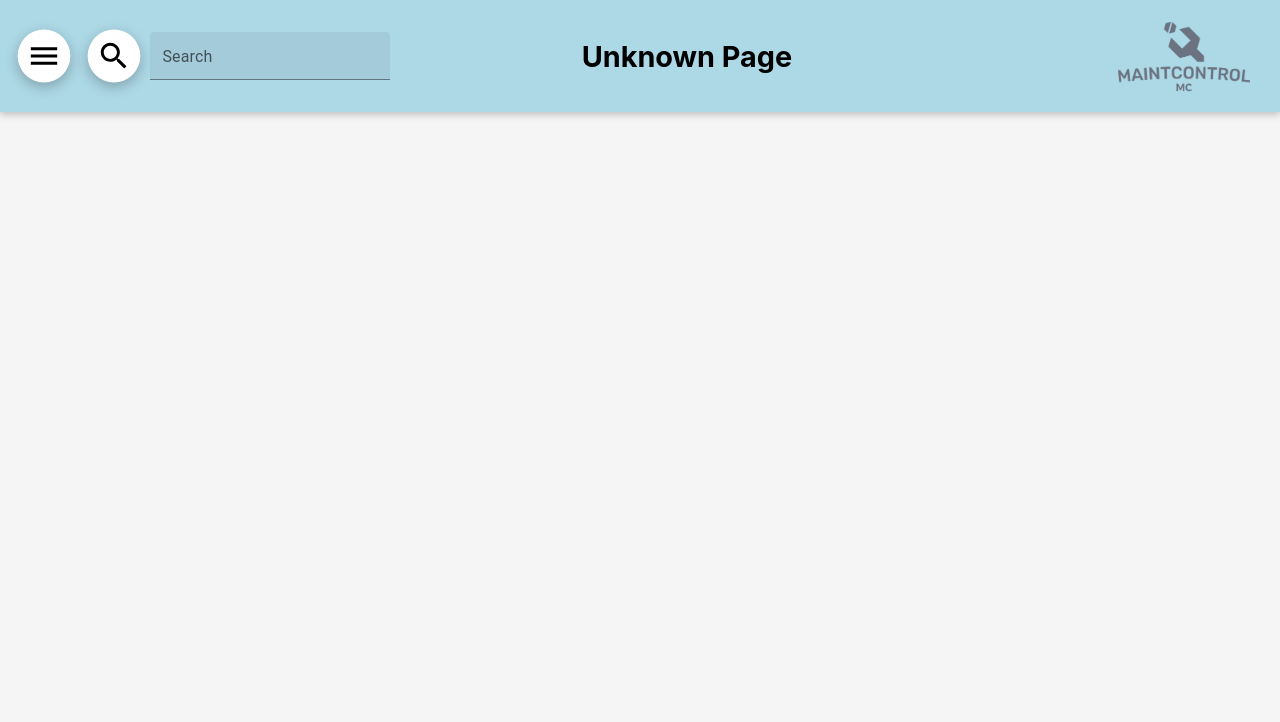
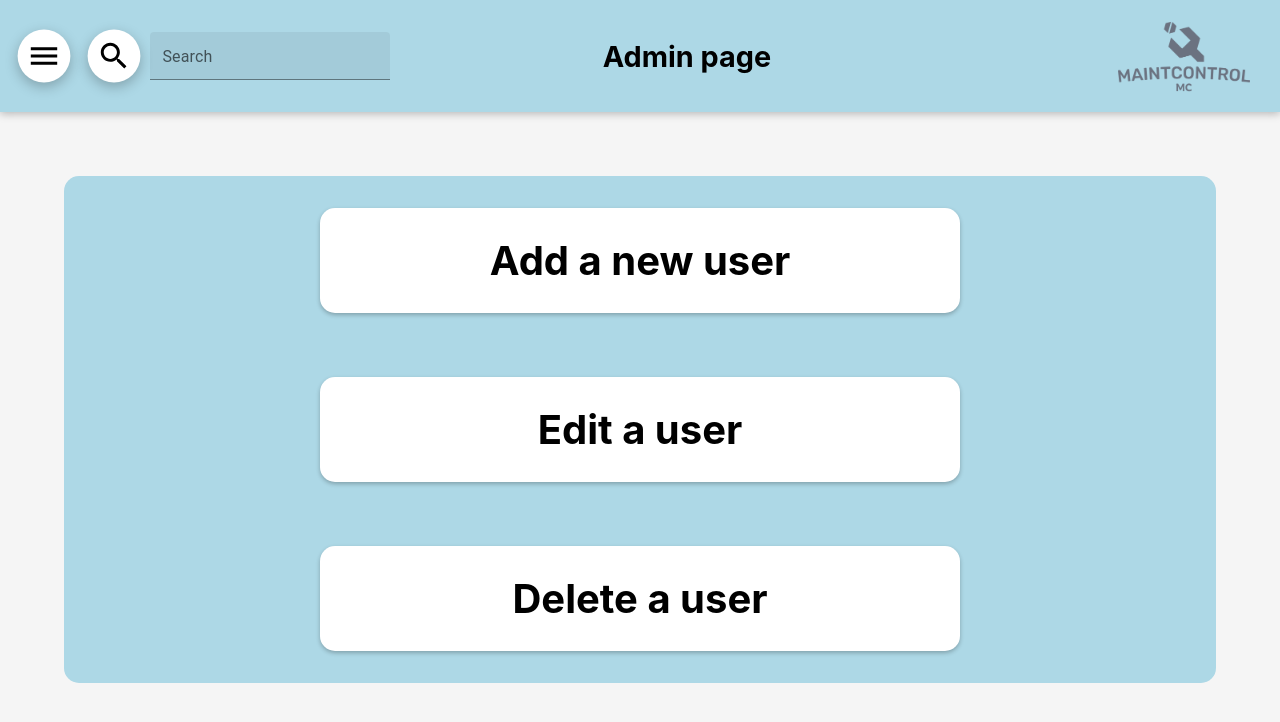
Before and after one commit to liorspidy/MaintControl, a React (Create React App) app: page /admin in a window 1280 px wide. Before the commit this address had no page. Shown: the top 722 px of the page. Built offline with nearby package versions, Linux system fonts and the light colour scheme.

Commit message:
adding main admin page
adding main admin page

```diff
--- a/package.json
+++ b/package.json
@@ -5,7 +5,7 @@
   "dependencies": {
     "@emotion/react": "^11.10.5",
     "@emotion/styled": "^11.10.5",
-    "@mui/icons-material": "^5.11.0",
+    "@mui/icons-material": "^5.11.11",
     "@mui/material": "^5.11.1",
     "@testing-library/jest-dom": "^5.16.5",
     "@testing-library/react": "^13.4.0",
--- a/src/App.js
+++ b/src/App.js
@@ -11,6 +11,7 @@ import AddGuide from "./components/pages/guides/addGuide/AddGuide";
 import EditGuide from "./components/pages/guides/editGuide/EditGuide";
 import GuideDetails from "./components/pages/guides/GuideDetails";
 import CartProvider from "./store/CartProvider";
+import Admin from "./components/pages/admin/Admin";
 
 function App() {
   const location = useLocation().pathname.replace("/", "");
@@ -28,6 +29,7 @@ function App() {
           <Route path="guides/addGuide" element={<AddGuide />} />
           <Route path="guides/editGuide/:guideId" element={<EditGuide />} />
           <Route path="guides/details/:guideId" element={<GuideDetails />} />
+          <Route path="admin" element={<Admin />} />
         </Routes>
       </div>
     </CartProvider>
--- a/src/components/header/Header.js
+++ b/src/components/header/Header.js
@@ -23,6 +23,8 @@ const Header = (props) => {
         return "Add A Guide";
       case "guides/editGuide/*":
         return "Edit A Guide";
+        case "admin":
+          return "Admin page";
       default:
         return "Unknown Page";
     }
--- a/src/components/menuComp/AccountMenu.js
+++ b/src/components/menuComp/AccountMenu.js
@@ -73,6 +73,14 @@ export default function AccountMenu(props) {
         transformOrigin={{ horizontal: 'right', vertical: 'top' }}
         anchorOrigin={{ horizontal: 'right', vertical: 'bottom' }}
       >
+
+
+        <Link className="link" to="/admin">
+          <MenuItem>
+            <Avatar />
+            Admin
+          </MenuItem>
+        </Link>
         <Link className="link" to="/guides">
           <MenuItem>
             <Avatar />
--- /dev/null
+++ b/src/components/pages/admin/Admin.css
@@ -0,0 +1,32 @@
+.adminButtons {
+    margin: 4rem;
+    display: flex;
+    flex-direction: column;
+    justify-content: center;
+    align-items: center;
+    background-color: lightblue;
+    border-radius: 15px;
+}
+
+.admin-button {
+    display: flex;
+    margin: 2rem;
+    font-weight: bold;
+    padding: 28px 28px;
+    background-color: white;
+    box-shadow: 0 2px 4px rgb(0 0 0 / 25%);
+    color: black;
+    border-radius: 15px;
+    text-decoration: none;
+    font-size: 40px;
+    text-align: center;
+    width: 40rem;
+    justify-content: center;
+    align-items: center;
+}
+
+
+.admin-button:hover{
+    background-color: rgb(228, 228, 228);
+    transition: 0.3s all;
+}
--- /dev/null
+++ b/src/components/pages/admin/Admin.js
@@ -0,0 +1,25 @@
+import { Link } from 'react-router-dom';
+import './Admin.css';
+
+const Admin = () => {
+    return (
+
+        <div className="adminButtons">
+        <Link className="admin-button btnAddUser" to="login">
+          Add a new user
+        </Link>
+
+        <Link className="admin-button btnEditUserBtn" to="login">
+        Edit a user
+        </Link>
+
+        <Link className="admin-button btnDeleteUser" to="login">
+        Delete a user
+        </Link>
+        </div>
+
+
+    );
+  };
+
+  export default Admin;
--- a/src/components/pages/guides/Guides.css
+++ b/src/components/pages/guides/Guides.css
@@ -29,7 +29,6 @@
   margin: 1.4rem;
   border-radius: 50%;
   box-shadow: 0 2px 6px rgba(0, 0, 0, 0.25);
-  /* background-color: lightblue; */
   background-color: white;
   padding: 0.15rem;
   margin-right: 1.5rem;
--- a/src/components/pages/login/Login.js
+++ b/src/components/pages/login/Login.js
@@ -101,6 +101,7 @@ const Login = () => {
             onChange={handleCompanyIdChange}
           />
         </label>
+
         {error && <div className="loginError">{error}</div>}
         <br />
         <Link to="/forgot">Forgot my password or username</Link>
```
Also changed, not shown: 1 other file (tests, documents, lock files or other folders).
